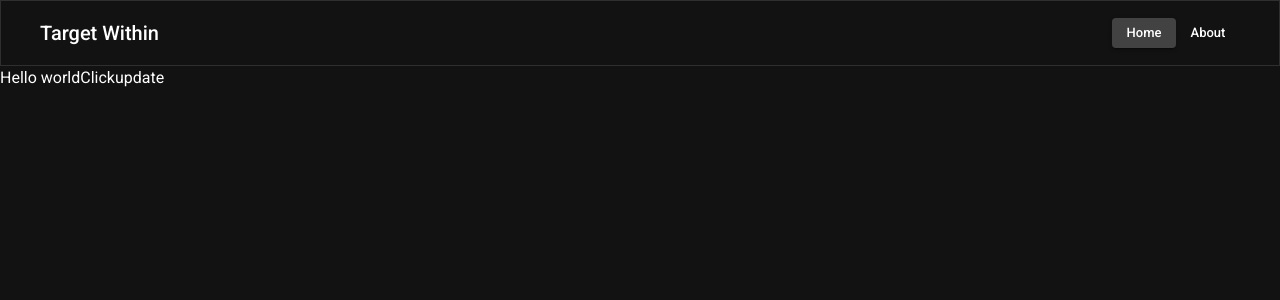
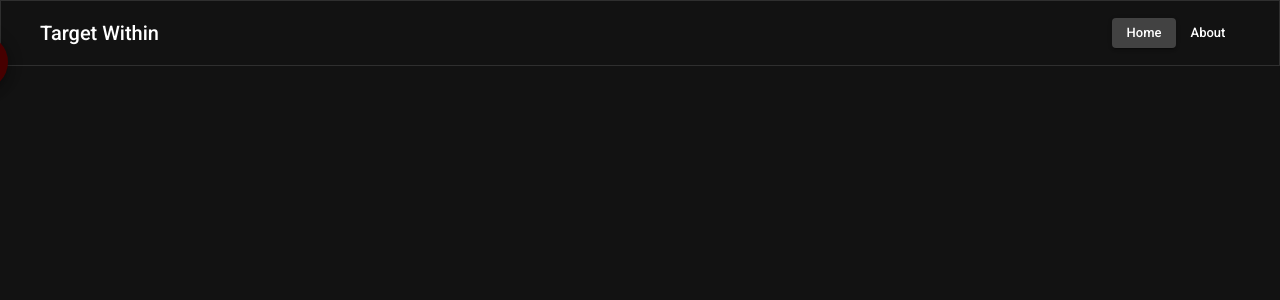
Before and after one commit to nainghtetlinn/target-within, a Next.js app: page / in a window 1280 px wide. Shown: the top 300 px of the page. Built offline with nearby package versions, Linux system fonts and the light colour scheme.

Commit message:
CreateNewTargetButton

```diff
--- /dev/null
+++ b/app/components/CreateNewTargetButton.tsx
@@ -0,0 +1,21 @@
+'use client'
+
+import AddIcon from '@mui/icons-material/Add'
+
+import { Fab } from '@mui/material'
+import { useRouter } from 'next/navigation'
+
+const CreateNewTargetButton = () => {
+  const router = useRouter()
+  return (
+    <Fab
+      color='primary'
+      className='fixed bottom-8 right-12'
+      onClick={() => router.push('/create')}
+    >
+      <AddIcon color='inherit' />
+    </Fab>
+  )
+}
+
+export default CreateNewTargetButton
--- a/app/page.tsx
+++ b/app/page.tsx
@@ -1,4 +1,6 @@
 'use client'
+
+import CreateNewTargetButton from './components/CreateNewTargetButton'
 
 import { useAppDispatch, useAppSelector } from '@/lib/hook'
 import {
@@ -9,7 +11,7 @@ import {
 
 export default function Home() {
   const dispatch = useAppDispatch()
-  const { tasks } = useAppSelector(store => store.target)
+  const { tasks, targets } = useAppSelector(store => store.target)
 
   const createNewTarget = () => {
     dispatch(
@@ -35,9 +37,7 @@ export default function Home() {
 
   return (
     <section>
-      Hello world
-      <button onClick={createNewTarget}>Click</button>
-      <button onClick={updateIsCompleteTaskFn}>update</button>
+      <CreateNewTargetButton />
     </section>
   )
 }
--- a/tailwind.config.ts
+++ b/tailwind.config.ts
@@ -1,20 +1,21 @@
-import type { Config } from "tailwindcss";
+import type { Config } from 'tailwindcss'
 
 const config: Config = {
   content: [
-    "./pages/**/*.{js,ts,jsx,tsx,mdx}",
-    "./components/**/*.{js,ts,jsx,tsx,mdx}",
-    "./app/**/*.{js,ts,jsx,tsx,mdx}",
+    './pages/**/*.{js,ts,jsx,tsx,mdx}',
+    './components/**/*.{js,ts,jsx,tsx,mdx}',
+    './app/**/*.{js,ts,jsx,tsx,mdx}',
   ],
   theme: {
     extend: {
       backgroundImage: {
-        "gradient-radial": "radial-gradient(var(--tw-gradient-stops))",
-        "gradient-conic":
-          "conic-gradient(from 180deg at 50% 50%, var(--tw-gradient-stops))",
+        'gradient-radial': 'radial-gradient(var(--tw-gradient-stops))',
+        'gradient-conic':
+          'conic-gradient(from 180deg at 50% 50%, var(--tw-gradient-stops))',
       },
     },
   },
+  corePlugins: { preflight: false },
   plugins: [],
-};
-export default config;
+}
+export default config
```
